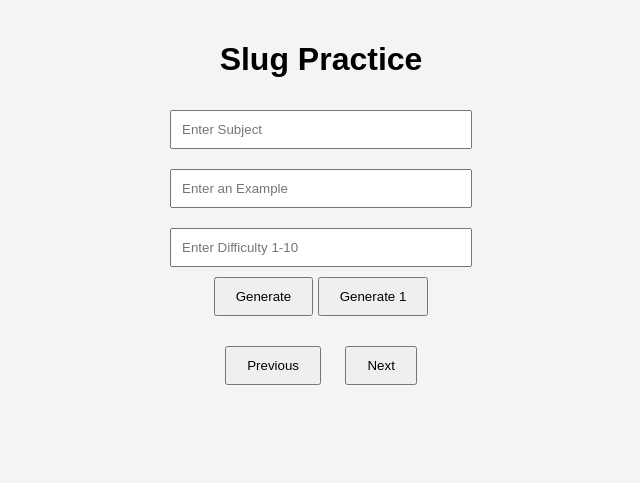
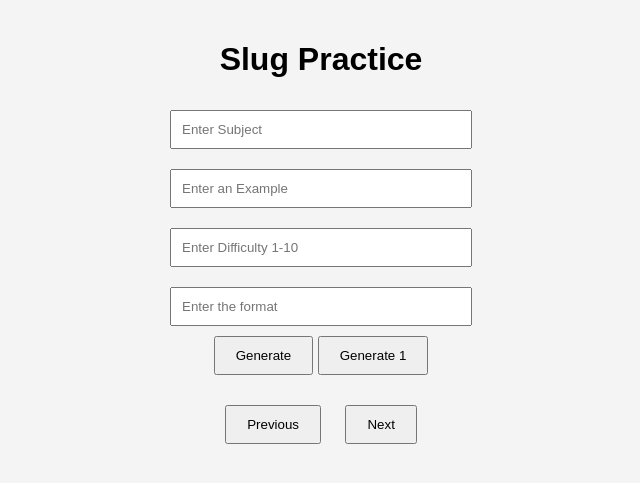
Before and after one commit to RahAmudha/slug-practice, a Flask app: page / in a window 1280 px wide. Shown: the top 483 px of the page, without its empty margins (319-959 px from the left). Run offline with Flask 3, Linux system fonts and the light colour scheme.

Commit message:
Add format variable to JS

```diff
--- a/backend/static/script.js
+++ b/backend/static/script.js
@@ -22,8 +22,9 @@ $(document).ready(function() {
         const subject = $('#subject').val().trim();
         const prompt = $('#prompt').val().trim();
         const difficulty = $('#difficulty').val().trim();
+        const format = $('#format').val().trim();
 
-        if (!subject || !prompt || !difficulty) {
+        if (!subject || !prompt || !difficulty || !format) {
             alert('Please enter all the fields - subject, example and difficulty.');
             return;
         }
@@ -31,11 +32,12 @@ $(document).ready(function() {
         const data = {
             "topic": subject,
             "example": prompt,
-            "difficulty": difficulty
+            "difficulty": difficulty,
+            "format": format
         };
 
         $.ajax({
-            url: 'http://127.0.0.1:5000/api/openai/simple',
+            url: 'http://127.0.0.1:5000/openai/generate',
             type: 'POST',
             contentType: 'application/json',
             data: JSON.stringify(data),
@@ -54,8 +56,9 @@ $(document).ready(function() {
         const subject = $('#subject').val().trim();
         const prompt = $('#prompt').val().trim();
         const difficulty = $('#difficulty').val().trim();
+        const format = $('#format').val().trim();
 
-        if (!subject || !prompt || !difficulty) {
+        if (!subject || !prompt || !difficulty || !format) {
             alert('Please enter all the fields - subject, example and difficulty.');
             return;
         }
--- a/backend/templates/index.html
+++ b/backend/templates/index.html
@@ -13,6 +13,7 @@
             <input type="text" id="subject" placeholder="Enter Subject">
             <input type="text" id="prompt" placeholder="Enter an Example">
             <input type="text" id="difficulty" placeholder="Enter Difficulty 1-10"><br>
+            <input type="text" id="format" placeholder="Enter the format"><br>
             <button id="generate">Generate</button>
             <button id="generate1">Generate 1</button>
         </div>
```
